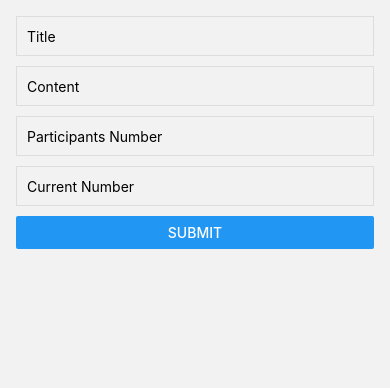
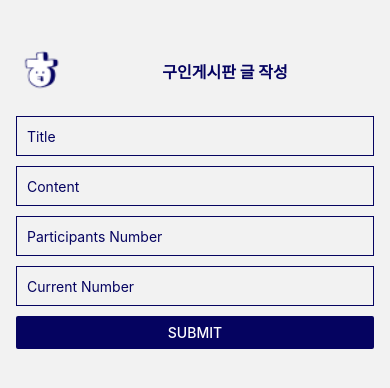
Before and after one commit to GDSC-Hongik/comong-jennie-mobile, a React Native app: screen /RecruitPost in a window 390 px wide. Shown: the top 388 px of the page. Built offline with nearby package versions, Linux system fonts and the light colour scheme.

Commit message:
구인게시판 디자인 끝

```diff
--- a/screens/RecruitPostScreen.tsx
+++ b/screens/RecruitPostScreen.tsx
@@ -1,7 +1,5 @@
-// RecruitPostScreen
-
 import React, { useState } from 'react';
-import { View, TextInput, Button, StyleSheet, Alert } from 'react-native';
+import { View, TextInput, Button, StyleSheet, Alert, Text, Image } from 'react-native';
 import axios from 'axios';
 import { NativeStackNavigationProp } from '@react-navigation/native-stack';
 import { RootStackParamList } from '../types/navigation';
@@ -44,21 +42,30 @@ const RecruitPostScreen: React.FC = () => {
 
   return (
     <View style={styles.container}>
+      <View style={styles.header}>
+        <Image source={require('../assets/Logo.png')} style={styles.logo} />
+        <View style={styles.titleContainer}>
+          <Text style={styles.title}>구인게시판 글 작성</Text>
+        </View>
+      </View>
       <TextInput
         style={styles.input}
         placeholder="Title"
+        placeholderTextColor="#050360"
         value={title}
         onChangeText={setTitle}
       />
       <TextInput
         style={styles.input}
         placeholder="Content"
+        placeholderTextColor="#050360"
         value={content}
         onChangeText={setContent}
       />
       <TextInput
         style={styles.input}
         placeholder="Participants Number"
+        placeholderTextColor="#050360"
         value={participantsNum}
         onChangeText={setParticipantsNum}
         keyboardType="numeric"
@@ -66,11 +73,12 @@ const RecruitPostScreen: React.FC = () => {
       <TextInput
         style={styles.input}
         placeholder="Current Number"
+        placeholderTextColor="#050360"
         value={currentNum}
         onChangeText={setCurrentNum}
         keyboardType="numeric"
       />
-      <Button title="Submit" onPress={handleSubmit} />
+      <Button title="Submit" onPress={handleSubmit} color="#050360" />
     </View>
   );
 };
@@ -80,12 +88,33 @@ const styles = StyleSheet.create({
     flex: 1,
     padding: 16,
   },
+  header: {
+    flexDirection: 'row',
+    alignItems: 'center',
+    marginBottom: 20,
+    marginTop: 30,
+  },
+  logo: {
+    width: 50,
+    height: 50,
+    marginRight: 10, // 로고와 텍스트 간격 조정
+  },
+  titleContainer: {
+    flex: 1,
+    alignItems: 'center',
+  },
+  title: {
+    fontSize: 16,
+    fontWeight: 'bold',
+    color: '#050360',
+  },
   input: {
     height: 40,
-    borderColor: '#ddd',
+    borderColor: '#050360',
     borderWidth: 1,
     marginBottom: 10,
     paddingHorizontal: 10,
+    color: '#050360',
   },
 });
 
```
Also changed, not shown: screens/MajorProfScreen.tsx (line endings or trailing spaces).
